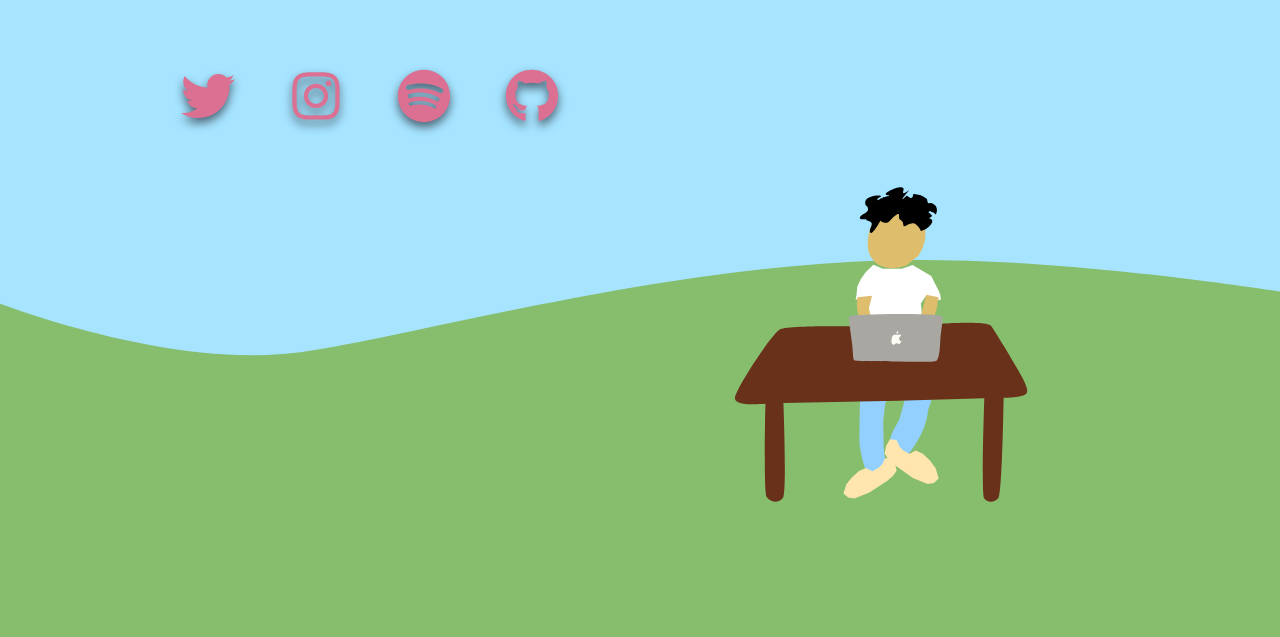
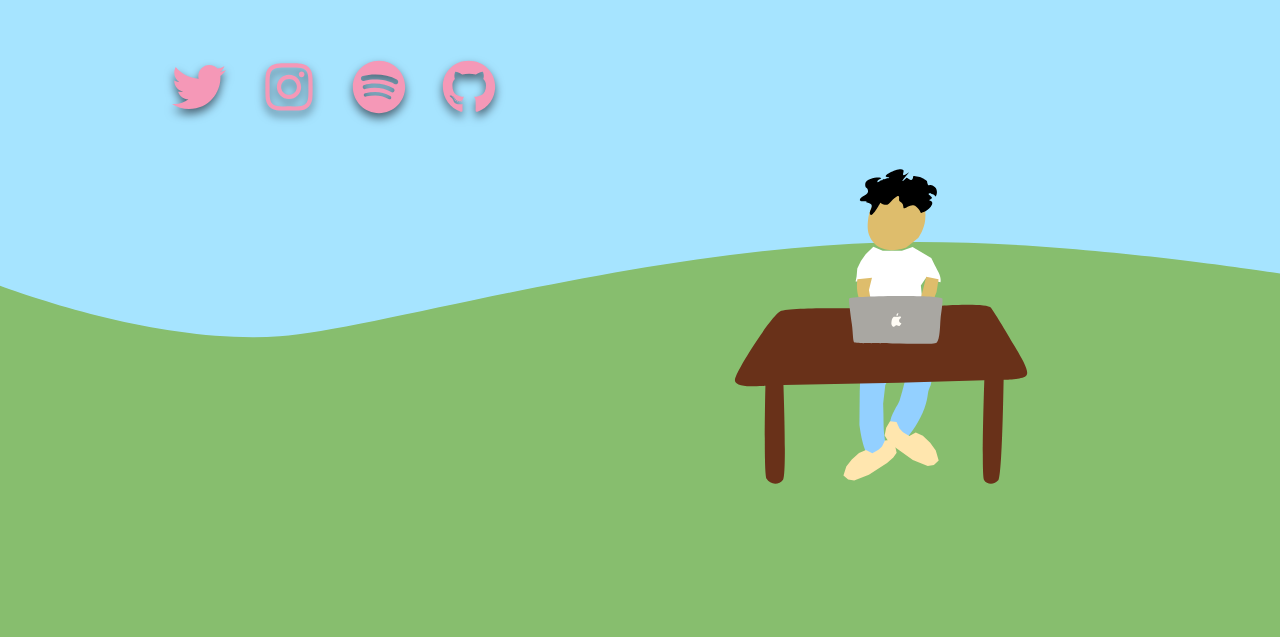
Before and after one commit to awi11s/awi11s.github.io, a Gatsby site: page / in a window 1280 px wide. Shown: the part 163-800 px from the top of the page. Built offline with nearby package versions, Linux system fonts and the light colour scheme; Gatsby itself is replaced by a stand-in of ours; a web font is replaced by a local one.

Commit message:
ui changes

```diff
--- a/src/components/Projects.js
+++ b/src/components/Projects.js
@@ -12,6 +12,7 @@
                 <p>an application that allows users to add annotations to bible verses from a historical or archeological perspective.</p>
             </div>
             </div>
+            <a href="https://byaustin.substack.com/"><h2>substack</h2></a>
         </div>
     )
 }
--- a/src/components/layout.css
+++ b/src/components/layout.css
@@ -3,10 +3,9 @@
 @media screen and (max-width: 800px) {
   h1 {
     font-size: 1.5rem;
-    font-family: 'Sintony', 'IBM Plex Mono', 'Source Code Pro';
   }
   .icon {
-    font-size: 1.5rem;
+    font-size: 2.7em;
     filter: drop-shadow(0px 5px 5px #4a6373);
     color: #f598b7;
   }
@@ -15,12 +14,10 @@
 @media screen and (min-width: 800px) {
   h1 {
     font-size: 3rem;
-
-    font-family: 'Sintony', 'IBM Plex Mono', 'Source Code Pro';
   }
   .icon {
     font-size: 3rem;
-    color: palevioletred;
+    color: #f598b7;
     filter: drop-shadow(0px 5px 5px #4a6373);
   }
 }
@@ -78,6 +75,8 @@
   display: none;
 }
 a {
+  text-decoration: none;
+  color: #f598b7;
   background-color: transparent;
   -webkit-text-decoration-skip: objects;
 }
@@ -121,6 +120,7 @@
 }
 img {
   border-style: none;
+  filter: drop-shadow(0px 5px 5px #4a6373);
   max-width: 100%;
   margin-left: 0;
   margin-right: 0;
--- a/src/pages/index.js
+++ b/src/pages/index.js
@@ -15,7 +15,7 @@
     <div style={{ display: "flex", paddingTop: "16%", paddingLeft: "10%" }}>
       {/** unordered list for social icons */}
       <ul style={{ display: "flex", listStyleType: "none" }}>
-        <li style={{ padding: "1.5rem", margin: "0" }}>
+        <li style={{ padding: "1em", margin: "0" }}>
           <a
             href="https://twitter.com/a_wills15"
             target="_blank"
@@ -25,9 +25,9 @@
             <FaTwitter className="icon" />
           </a>
         </li>
-        <li style={{ padding: "1.5rem", margin: "0" }}>
+        <li style={{ padding: "1em", margin: "0 auto" }}>
           <a
-            href="https://www.instagram.com/austinwills11/"
+            href="https://www.instagram.com/austinwills__/"
             target="_blank"
             rel="noopener noreferrer"
             aria-label="ig"
@@ -35,7 +35,7 @@
             <FaInstagram className="icon" />
           </a>
         </li>
-        <li style={{ padding: "1.5rem", margin: "0" }}>
+        <li style={{ padding: "1em", margin: "0 auto" }}>
           <a
             href="https://open.spotify.com/user/v7ui3sy1312l9z1vsoz77f1fs"
             target="_blank"
@@ -45,7 +45,7 @@
             <FaSpotify className="icon" />
           </a>
         </li>
-        <li style={{ padding: "1.5rem", margin: "0" }}>
+        <li style={{ padding: "1em", margin: "0 auto" }}>
           <a
             href="https://github.com/awi11s"
             target="_blank"
```
